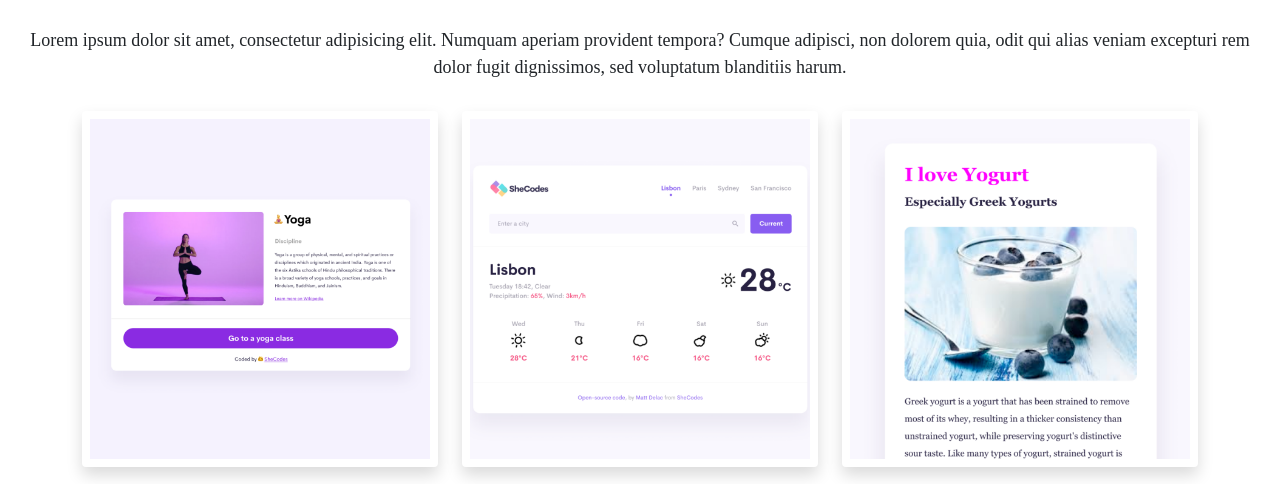
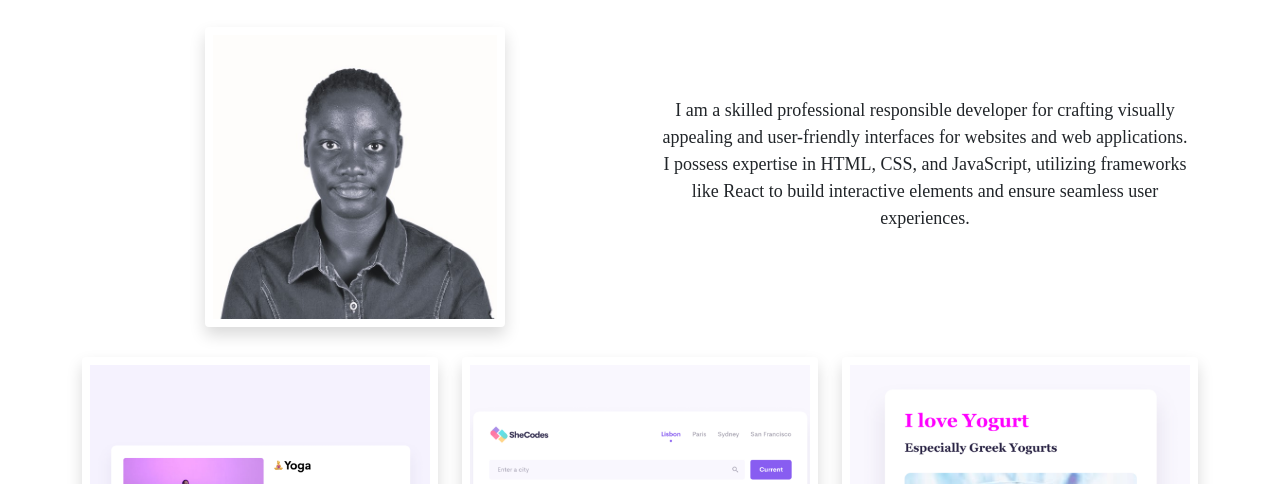
Before and after one commit to CharlotteHelga/week3Responsive, a website: page about.html in a window 1280 px wide. Shown: the part 247-731 px from the top of the page. Drawn offline with nearby package versions, Linux system fonts and the light colour scheme.

Commit message:
Update about.html

```diff
--- a/about.html
+++ b/about.html
@@ -55,12 +55,26 @@
     <h1 class="text-center">About me</h1>
     <h3 class="text-center">Front-end developer from Kampala</h3>
     <div class="about-paragraphs text-center">
-      <p>
-        Lorem ipsum dolor sit amet, consectetur adipisicing elit. Numquam
-        aperiam provident tempora? Cumque adipisci, non dolorem quia, odit qui
-        alias veniam excepturi rem dolor fugit dignissimos, sed voluptatum
-        blanditiis harum.
-      </p>
+      <div class="container">
+        <div class="row">
+          <div class="col-sm-6">
+            <img
+              src="Charlotte's ID pic.jpg"
+              alt="Charlotte's pic"
+              class="img-fluid p-2 shadow rounded picture"
+            />
+          </div>
+          <div class="col-sm-6 abtPar">
+            <p>
+              I am a skilled professional responsible developer for crafting
+              visually appealing and user-friendly interfaces for websites and
+              web applications. I possess expertise in HTML, CSS, and
+              JavaScript, utilizing frameworks like React to build interactive
+              elements and ensure seamless user experiences.
+            </p>
+          </div>
+        </div>
+      </div>
     </div>
     <div class="container">
       <div class="row">
--- a/style.css
+++ b/style.css
@@ -126,3 +126,10 @@ p {
 .project_title {
   text-align: center;
 }
+.abtPar {
+  margin-top: 60px !important;
+}
+.picture {
+  border-radius: 15px;
+  max-width: 300px;
+}
```
Also changed, not shown: Charlotte's ID pic.jpg (added).
